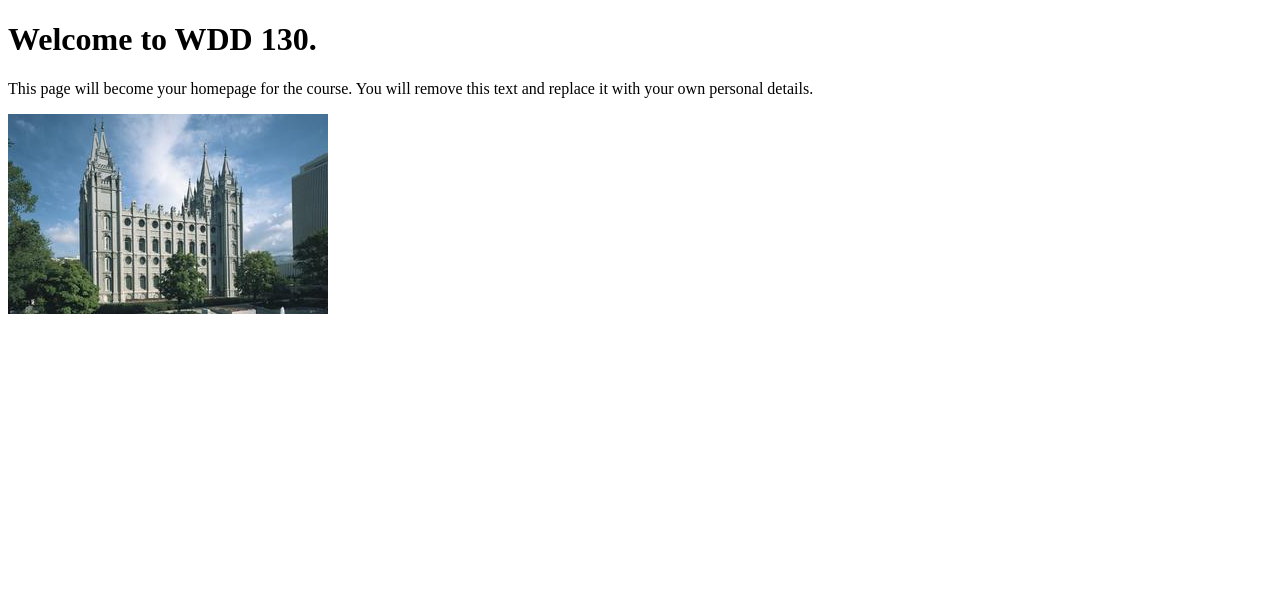
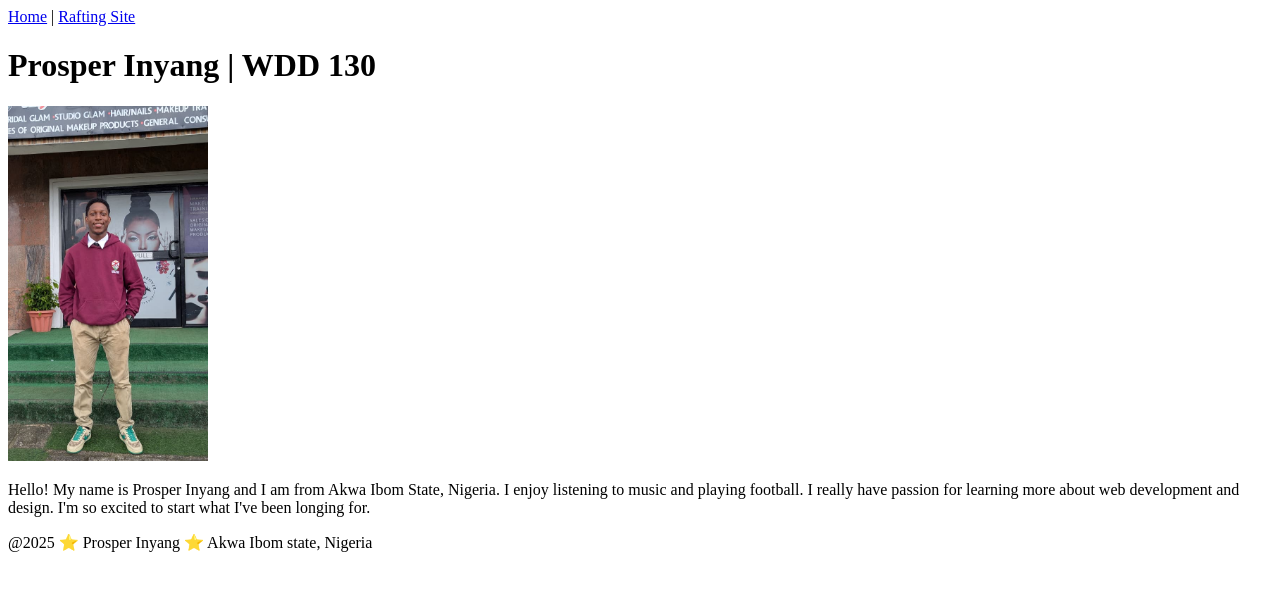
Before and after one commit to Officialprokeen/wdd130, a plain HTML site: page index.html in a window 1280 px wide. Drawn offline with Linux system fonts and the light colour scheme.

Commit message:
homepage

```diff
--- a/index.html
+++ b/index.html
@@ -1,14 +1,29 @@
 <!DOCTYPE html>
-<html lang="en">
+<html lang="en-US">
+
 <head>
     <meta charset="UTF-8">
     <meta name="viewport" content="width=device-width, initial-scale=1.0">
-    <title>WDD 130 | Personal Homepage</title>
+    <title>Prosper Inyang | WDD 130 </title>
 </head>
+
 <body>
-    <h1>Welcome to WDD 130.</h1>
-    <p>This page will become your homepage for the course. You will remove this text and replace it with your own personal details.</p>
+    <header>
+        <nav>
+            <a href="#">Home</a> |
+            <a href="wwwr/">Rafting Site</a>
+        </nav>
+    </header>
+    <main>
+        <h1>Prosper Inyang | WDD 130</h1>
+        <img src="images/Prosper Inyang.jpg" alt="Hello, my name is Prosper Inyang" width="200">
+        <p>Hello! My name is Prosper Inyang and I am from Akwa Ibom State, Nigeria. I enjoy listening to music and
+            playing football. I really have passion for learning more about web development and design. I'm so excited
+            to start what I've been longing for. </p>
+    </main>
+    <footer>
+        <p>@2025 ⭐ Prosper Inyang ⭐ Akwa Ibom state, Nigeria</p>
+    </footer>
+</body>
 
-    <img src="images/salt-lake-temple.jpg" alt="The Salt Lake Temple.">
-</body>
 </html>
```
Also changed, not shown: images/Prosper Inyang.jpg (added).
